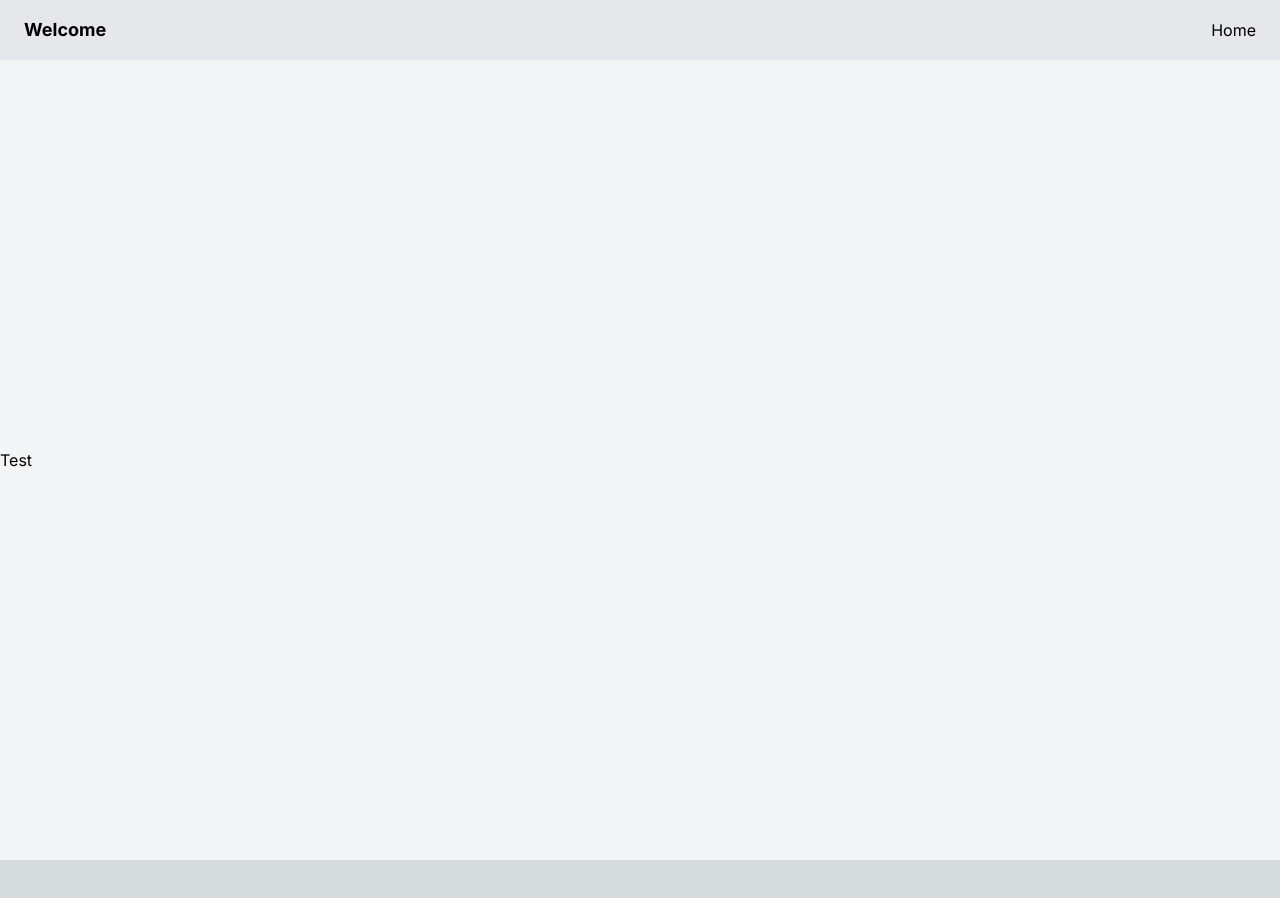
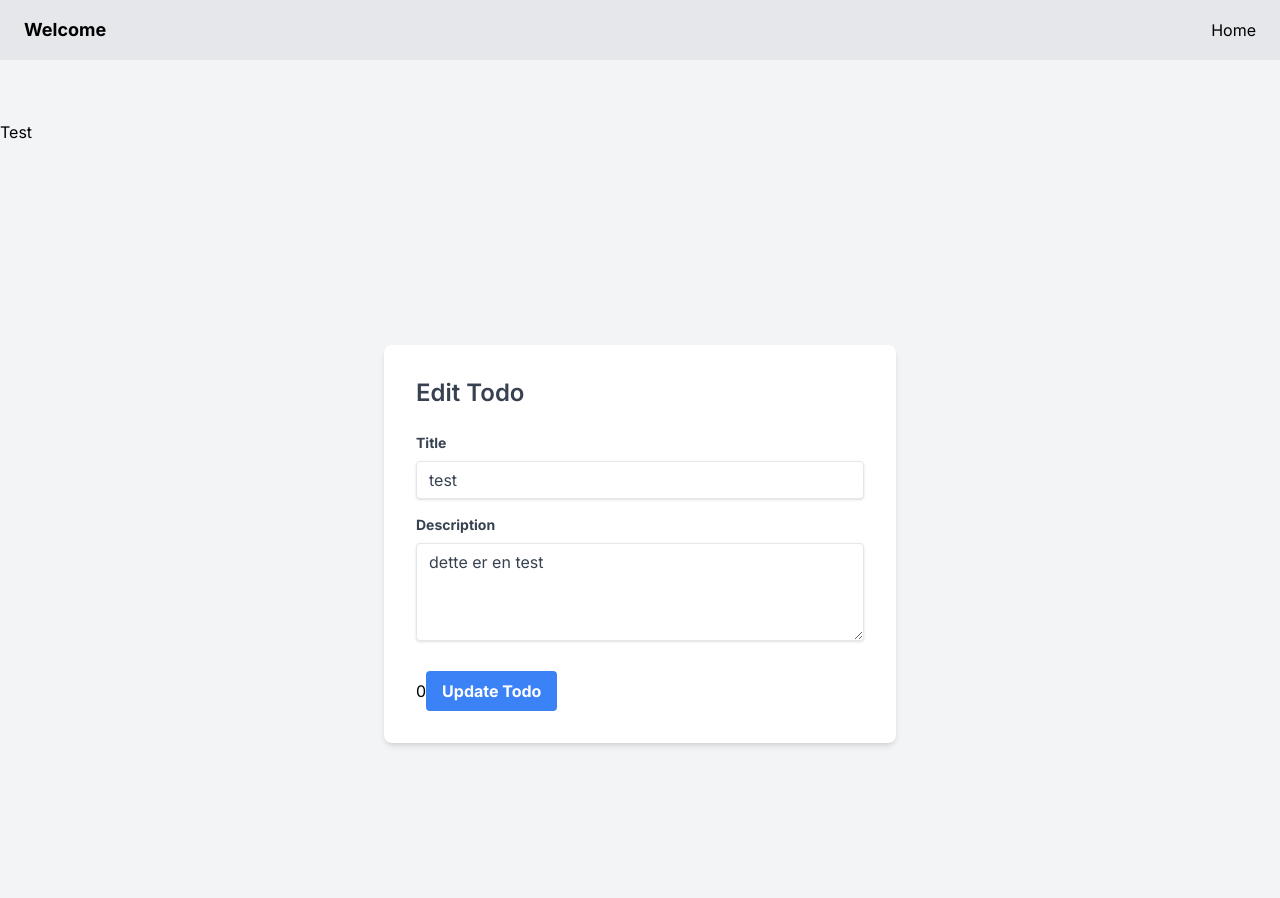
Before and after one commit to Revilo321/nextjs-ssr, a Next.js app: page / in a window 1280 px wide. Shown: the top 898 px of the page. Before the commit the page ends 860 px from the top, so only its background shows below. Built offline with nearby package versions, Linux system fonts and the light colour scheme.

Commit message:
added client component child of server component to show hydration

```diff
--- a/src/app/components/editForm.tsx
+++ b/src/app/components/editForm.tsx
@@ -1,4 +1,5 @@
 'use client'
+import { useState } from 'react'
 import { editTodo } from '../actions'
 
 export const EditForm = ({
@@ -6,6 +7,7 @@ export const EditForm = ({
 }: {
   todo: { id: number; title: string; description: string }
 }) => {
+  const [count, setCount] = useState(0)
   const updateTodoWithId = editTodo.bind(null, todo.id)
   return (
     <div className='min-h-screen bg-gray-100 flex justify-center items-center'>
@@ -42,9 +44,9 @@ export const EditForm = ({
             className='shadow appearance-none border rounded w-full py-2 px-3 text-gray-700 leading-tight focus:outline-none focus:shadow-outline'
             rows={4}></textarea>
         </div>
-
+        {count}
         <button
-          type='submit'
+          onClick={() => setCount(count + 1)}
           className='bg-blue-500 hover:bg-blue-700 text-white font-bold py-2 px-4 rounded focus:outline-none focus:shadow-outline'>
           Update Todo
         </button>
--- a/src/app/page.tsx
+++ b/src/app/page.tsx
@@ -21,6 +21,9 @@ export default async function Home() {
         <Link className='text-black' href={'/test'}>
           Test
         </Link>
+        <EditForm
+          todo={{ id: 1, title: 'test', description: 'dette er en test' }}
+        />
         {/* <TodoList todos={data} /> */}
       </div>
     </div>
```
Also changed, not shown: src/app/test/page.tsx (+2 -0 lines).
